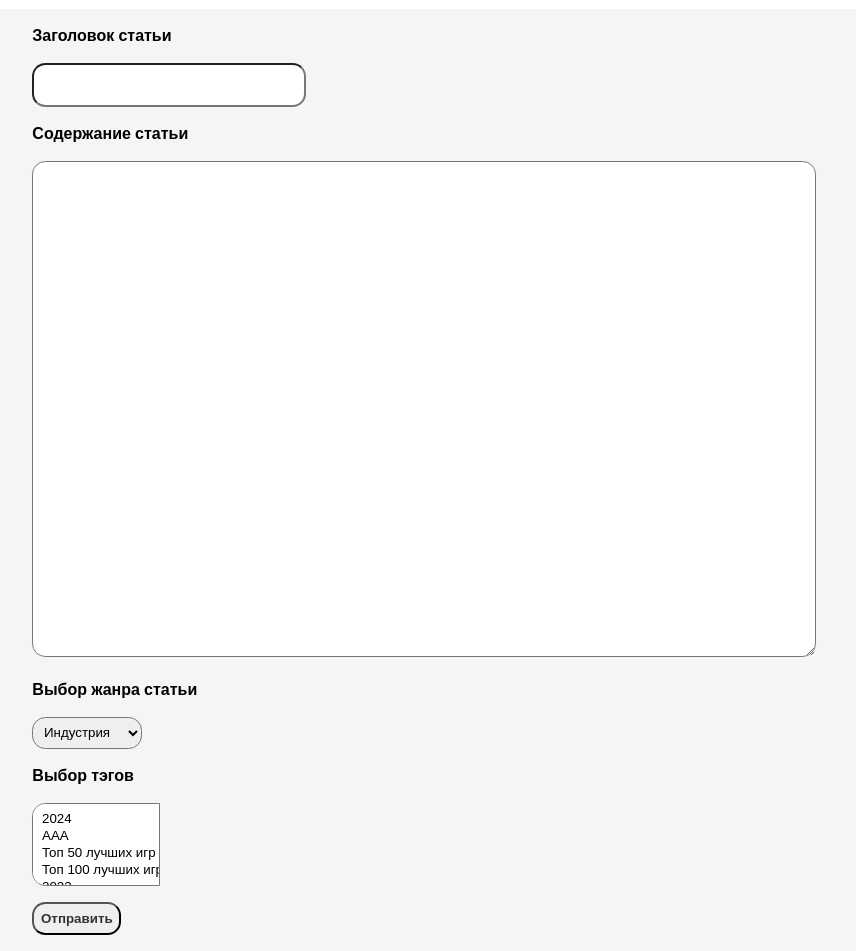
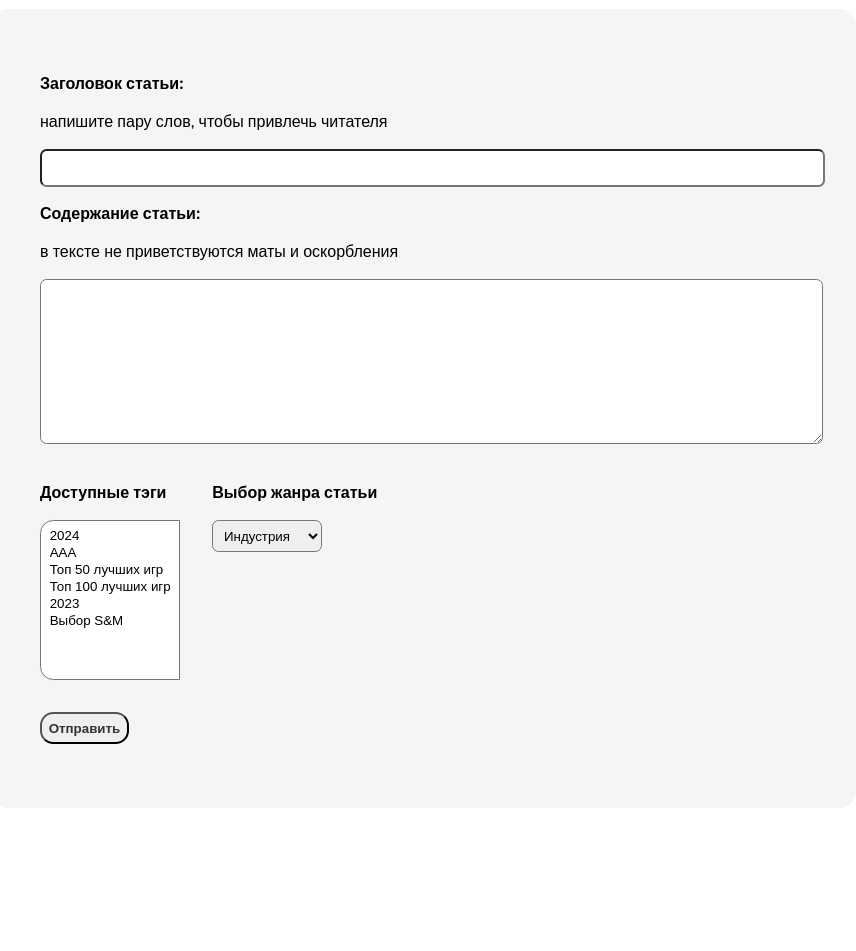
Before and after one commit to sakuta02/fddfs, a Django app: page /forum/articles/add_page/ in a window 1280 px wide. Shown: the part 48-999 px from the top of the page, without its empty margins (216-1072 px from the left). After the commit the page ends 792 px from the top, so only its background shows below. Run offline with Django 5.2, Linux system fonts and the light colour scheme; data comes from the database, SQL or seed files in the repository; both versions use the stored data as it was after the commit; parts of the project's set-up code (start-up, migrations or seed data) failed here and were passed over.

Commit message:
"06.02.2024" - form update

```diff
--- a/Forum/forms.py
+++ b/Forum/forms.py
@@ -1,9 +1,20 @@
 from django import forms
+from django.utils import deconstruct
+
 from .models import CustomArticles, Genre, TagPost
+from django.core.validators import MinLengthValidator, MaxLengthValidator
 
 
-class AddPostForm(forms.Form):
-    title = forms.CharField(max_length=255, label='Заголовок статьи', widget=forms.TextInput(attrs={'class': 'art_title'}))
-    text = forms.CharField(widget=forms.Textarea(attrs={'class': 'art_content'}), label='Содержание статьи')
-    genre = forms.ModelChoiceField(queryset=Genre.objects.exclude(slug='vse-kategorii'), label='Выбор жанра статьи', empty_label=None)
-    tags = forms.ModelMultipleChoiceField(queryset=TagPost.objects.all(), label='Выбор тэгов')
+class AddPostForm(forms.ModelForm):
+    # title = forms.CharField(max_length=255, min_length=5, label='Заголовок статьи', widget=forms.TextInput(attrs={'class': 'art_title'}))
+    # text = forms.CharField(widget=forms.Textarea(attrs={'class': 'art_content'}), label='Содержание статьи')
+    genre = forms.ModelChoiceField(queryset=Genre.objects.exclude(slug='vse-kategorii'), label='Выбор жанра статьи',
+                                   empty_label=None)
+    tags = forms.ModelMultipleChoiceField(queryset=TagPost.objects.all(), label='Доступные тэги')
+
+    class Meta:
+        model = CustomArticles
+        fields = ('title', 'text')
+        widgets = {'title': forms.TextInput(attrs={'class': 'art_title'}),
+                   'text': forms.Textarea(attrs={'class': 'art_content'})}
+        labels = {'title': 'Заголовок статьи:', 'text': 'Содержание статьи:'}
--- a/Forum/models.py
+++ b/Forum/models.py
@@ -38,7 +38,7 @@ class CustomArticles(models.Model):
     created_at = models.DateTimeField(auto_now_add=True, verbose_name='Дата создания')
     updated_at = models.DateTimeField(auto_now=True, verbose_name='Дата обновления')
     is_published = models.BooleanField(choices=tuple(map(lambda x: (bool(x[0]), x[1]), Status.choices)), default=Status.PUBLISHED, verbose_name='Опубликовано')
-    text = models.TextField(default='Эта статья была опубликована без текста', verbose_name='Текст статьи')
+    text = models.TextField(verbose_name='Текст статьи')
     published = PManager()
     objects = models.Manager()
     tag = models.ManyToManyField(to='TagPost', blank=True, related_name='tags', verbose_name='Тэги')
--- a/Forum/static/css/style_add_page.css
+++ b/Forum/static/css/style_add_page.css
@@ -32,36 +32,36 @@ a:hover.styled {
 }
 
 #id_title.art_title {
-  width: 20vw;
-  height: 2em;
-  border-radius: 1em;
+  width: 100%;
+  height: 1.5em;
+  border-radius: 0.5em;
   padding: 0.5em;
 }
 
 #id_text {
-  width: 60vw;
-  height: 60vh;
-  border-radius: 1em;
+  width: 100%;
+  height: 60%;
+  border-radius: 0.5em;
   padding: 0.5em;
 }
 
 #id_genre {
   padding: 0.5em;
-  border-radius: 1em;
+  border-radius: 0.5em;
 }
 
 #id_tags {
   border-radius: 1em 0 0 1em;
   padding: 0.5em;
   overflow-y: scroll;
-  width: 10vw;
+  width: 100%;
+  height: 20vh;
+
 }
 
 .form {
   display: flex;
   justify-content: center;
-  background-color: whitesmoke;
-  border-radius: 2em;
 }
 
 .form-row {
@@ -82,4 +82,18 @@ button:hover {
   color: red;
   font-weight: bold;
   list-style: none;
+  margin: 0;
+  list-style-position: outside;
 }
+form {
+  width: 60vw;
+  background-color: whitesmoke;
+  padding: 3em;
+  border-radius: 1em;
+}
+.genres_flex {
+  justify-content: left;
+}
+.genres_in_flex {
+  margin-right: 2em;
+}
--- a/Forum/static/css/style_articles.css
+++ b/Forum/static/css/style_articles.css
@@ -59,7 +59,9 @@ main article .container{
 .text_side {
   width: calc(100% - 196px - 1em)
 }
-
+.text_side_space p{
+  margin: 0.3em;
+}
 article {
   margin: 1em;
 }
--- a/Forum/templates/add_page.html
+++ b/Forum/templates/add_page.html
@@ -23,12 +23,21 @@
       <div class="form">
           <form method="POST">
               {% csrf_token %}
-                {{ form.non_field_errors }}
-              {% for el in form %}
-                  <p class="form-row"><label for="{{ el.id_for_label }}"> {{ el.label }} </label></p><p>{{ el }}</p>
-                  <p class="err"> {{ el.errors }} </p>
-              {% endfor %}
-              <p><button type="submit"><b>Отправить</b></button></p>
+              <p class="form-row"><label for="{{ form.title.id_for_label }}"> {{ form.title.label }}<p>напишите пару слов, чтобы привлечь читателя</p> </label></p><p>{{ form.title }}</p>
+              <p class="err"> {{ el.errors }} </p>
+              <p class="form-row"><label for="{{ form.text.id_for_label }}"> {{ form.text.label }}<p>в тексте не приветствуются маты и оскорбления</p> </label></p><p>{{ form.text }}</p>
+              <p class="err"> {{ el.errors }} </p>
+              <div class="container genres_flex">
+                  <article class="genres_in_flex">
+                      <p class="form-row"><label for="{{ form.tags.id_for_label }}"> {{ form.tags.label }} </label></p><p>{{ form.tags }}</p>
+                      <p class="err"> {{ el.errors }} </p>
+                  </article>
+                  <article class="genres_in_flex">
+                      <p class="form-row"><label for="{{ form.genre.id_for_label }}"> {{ form.genre.label }} </label></p><p>{{ form.genre }}</p>
+                      <p class="err"> {{ el.errors }} </p>
+                  </article>
+              </div>
+              <p><button type="submit"><b>Отправить</b></button> {{ form.non_field_errors }}</p>
           </form>
       </div>
   </main>
--- a/Forum/templates/news.html
+++ b/Forum/templates/news.html
@@ -71,7 +71,7 @@
   </main>
   <footer>
     <div class="container">
-      <div><p><a href="#">Ютуб</a> | <a href="#">Инстаграм</a> | <a href="#">Твиттер</a> | <a href="#">Вконтакте</a> </p></div>
+      <div><p>Копирование информации и ее распространение на других сайтах <b>СТРОГО ЗАПРЕЩЕНО!</b> </p></div>
       <div><p>Для связи: <a href="https://github.com/sakuta02" class="git">GitHub</a> | gmail: <b>savam.0510@gmail.com</b></p></div>
     </div>
   </footer>
--- a/Forum/views.py
+++ b/Forum/views.py
@@ -8,7 +8,6 @@ import locale
 from .forms import AddPostForm
 
 locale.setlocale(locale.LC_ALL, 'ru_RU.UTF-8')
-
 
 def news_view(request, page):
     return render(request, 'news.html', context={'page': page})
@@ -36,14 +35,18 @@ def add_page(request):
     if request.method == 'POST':
         form = AddPostForm(request.POST)
         if form.is_valid():
+            # try:
+            # data = form.cleaned_data
+            #     CustomArticles.objects.create(title=data['title'], text=data['text'], genre=data['genre'])
+            #     return redirect('articles', 'vse-kategorii')
+            # except Exception as ex:
+            #     print(ex)
+            #     form.add_error(None, 'Ошибка при добавлении статьи')
             try:
-                data = form.cleaned_data
-                CustomArticles.objects.create(title=data['title'], text=data['text'], genre=data['genre'])
-                return redirect('articles', 'vse-kategorii')
-            except Exception as ex:
-                print(ex)
-                form.add_error(None, 'Ошибка при добавлении статьи')
-                return render(request, 'add_page.html', {'form': form})
+                form.save()
+            except:
+                form.add_error(None, 'Ошибка при добавлении статьи. Возможно вы указали заголовок, который уже существует')
+        return render(request, 'add_page.html', {'form': form})
     else:
         form = AddPostForm()
         return render(request, 'add_page.html', {'form': form})
```
Also changed, not shown: Forum/templates/articles.html (+19 -0 lines), Forum/migrations/0012_alter_customarticles_text.py (added), db.sqlite3.
